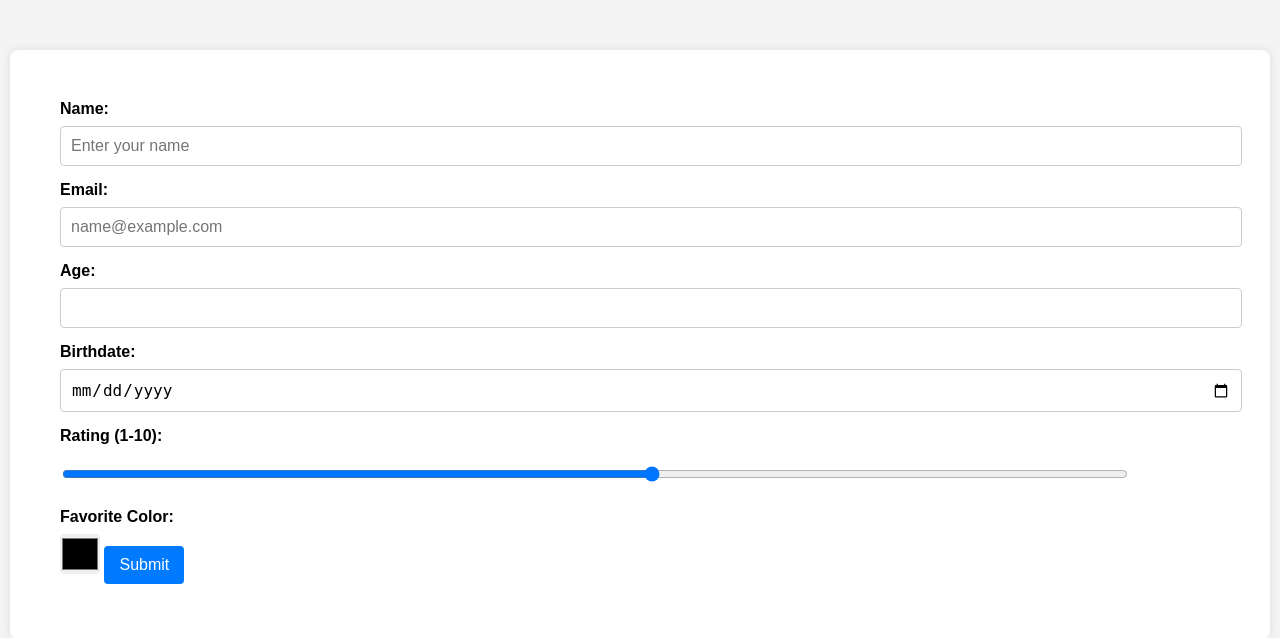
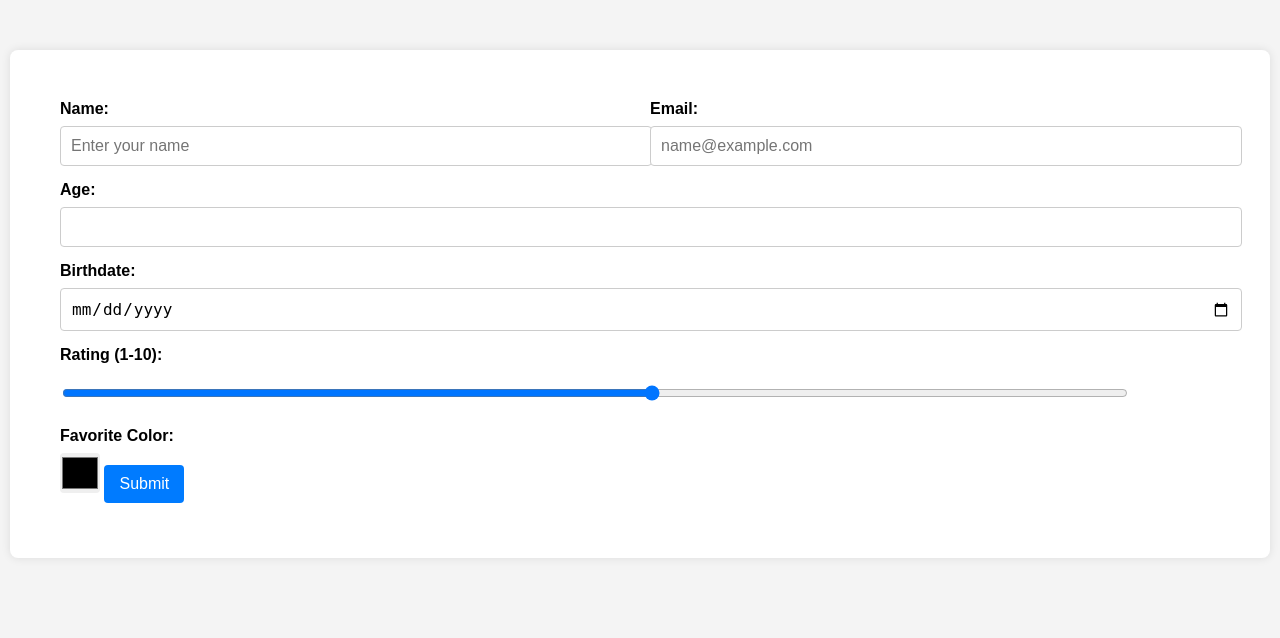
Before and after one commit to adewandaru/wbd, a PHP site: page /index.html in a window 1280 px wide. Shown: the top 638 px of the page. Run offline with PHP 8.4, Linux system fonts and the light colour scheme.

Commit message:
added two cols

```diff
--- a/index.html
+++ b/index.html
@@ -9,14 +9,21 @@
 <body>
 <div id="spacer">
 <form action="/submit" method="post">
+
+    <div class="flex-container">
     <!-- Text Input with Placeholder -->
+    <div class="flex-item">
     <label for="name">Name:</label>
     <input type="text" id="name" name="name" placeholder="Enter your name" required>
+    </div>
 
+    <div class="flex-item">
     <!-- Email Input -->
     <label for="email">Email:</label>
     <input type="email" id="email" name="email" placeholder="name@example.com" required>
+    </div>
 
+    </div>
     <!-- Number Input -->
     <label for="age">Age:</label>
     <input type="number" id="age" name="age" min="0" max="120">
--- a/styles.css
+++ b/styles.css
@@ -6,7 +6,6 @@ body {
 }
 
 #spacer {
-
     margin: 10px;
 }
 
@@ -22,6 +21,19 @@ label {
     display: block;
     margin-bottom: 8px;
     font-weight: bold;
+}
+
+.flex-container {
+    display: flex;
+    flex-wrap: wrap;
+    flex-direction: column;
+
+}
+
+.flex-item {
+    flex: 1; /* This allows items to grow and take up available space */
+    /* min-width: calc(50% - 10px); /* This means items will take at least 50% of the container's width, minus a small gap */
+    /* margin: 5px; /* A small gap between items */
 }
 
 input[type="text"],
@@ -65,3 +77,20 @@ input[type="color"] {
     height: 40px;
     cursor: pointer;
 }
+
+.flex-item {
+    width: 100%; /* assuming you want a 20px gap between columns */
+    margin-right: 20px;
+}
+
+
+/* Media query for larger screens */
+@media (min-width: 768px) {
+    .flex-container {
+        flex-direction: row;
+    }
+
+    .flex-item:nth-child(2n) {
+        margin-right: 0; /* remove margin-right for every second field to maintain the gap */
+    }
+}
```
